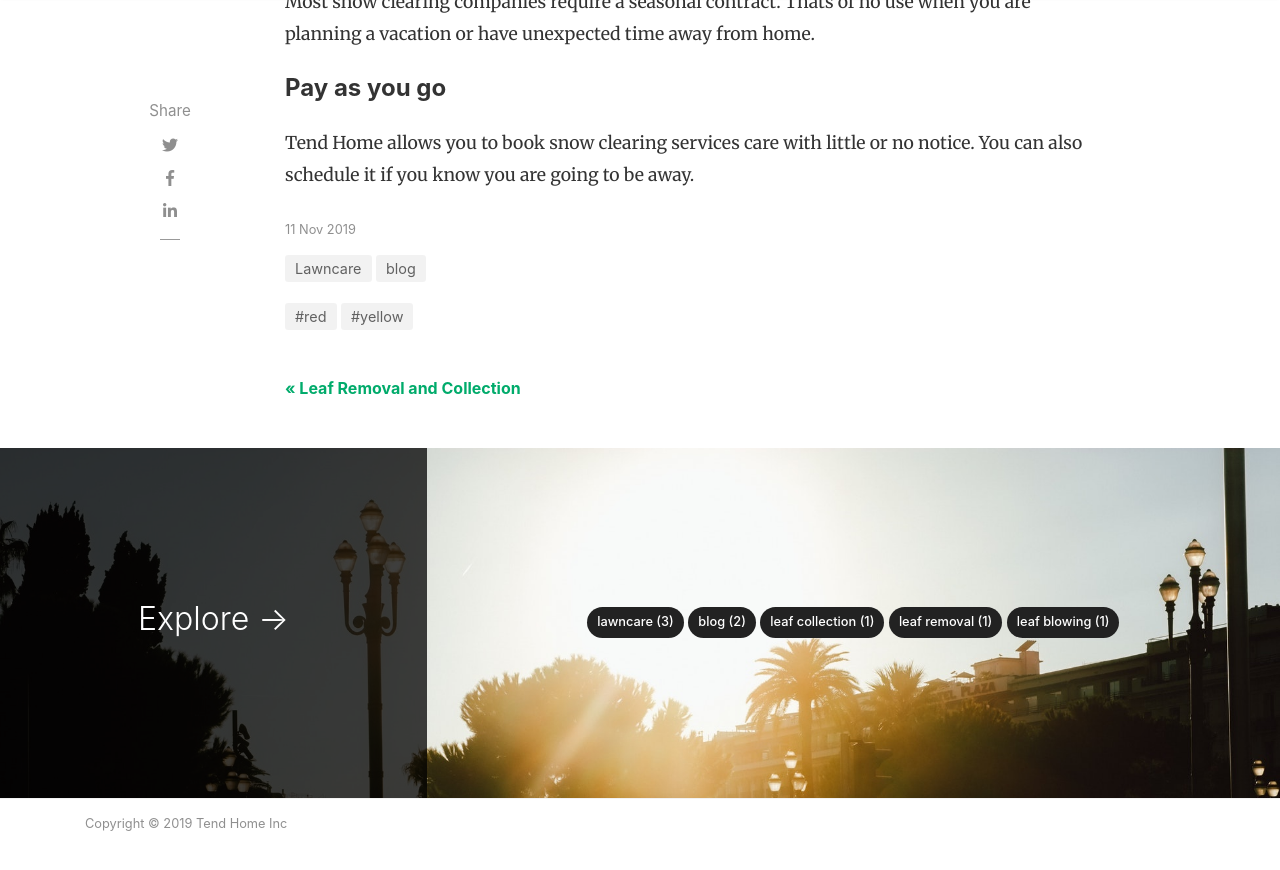
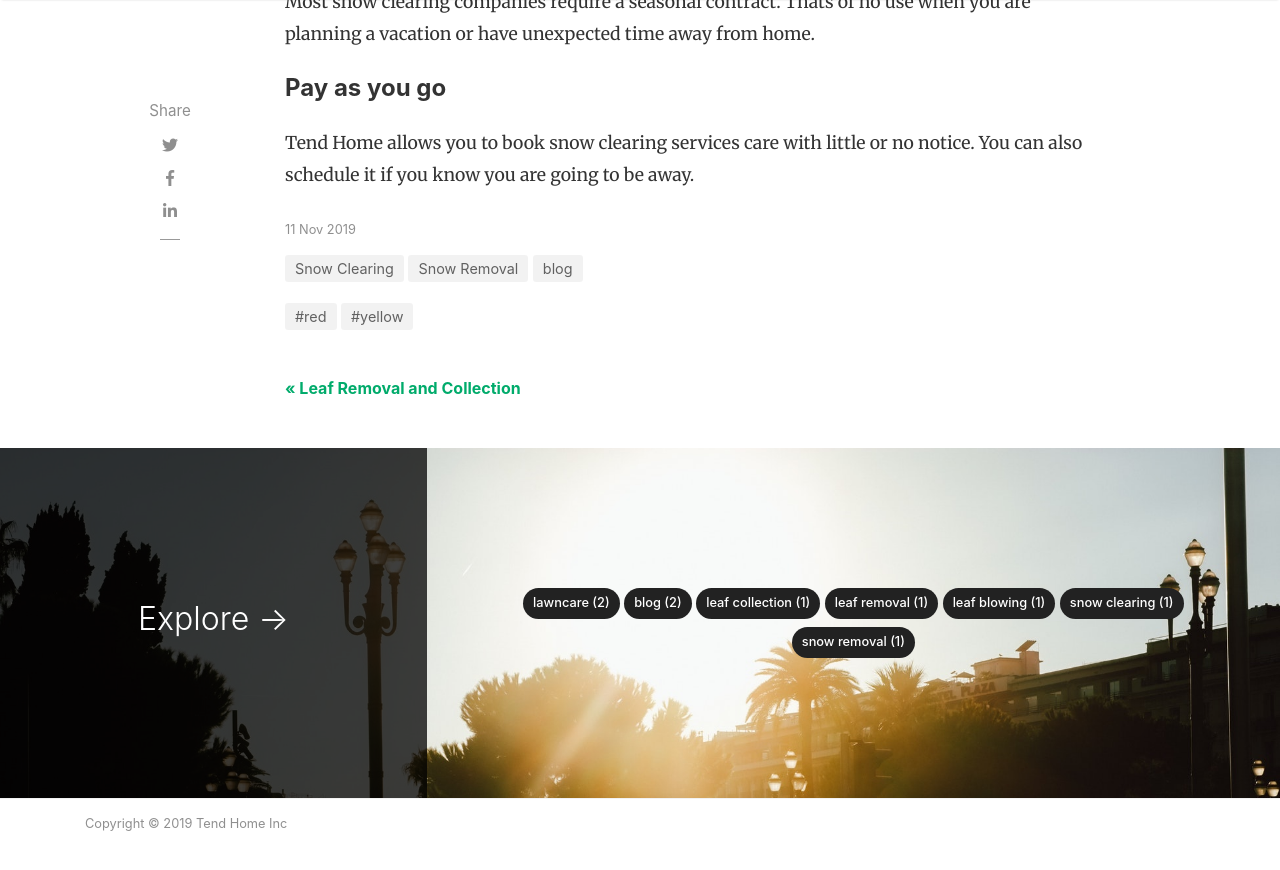
Before and after one commit to tendhome/site, a Jekyll site: the page built from _posts/2019-11-11-snow-clearing.md, in a window 1280 px wide and 900 px high, scrolled down 989 px. Shown: the top 870 px of the window. Built offline with Jekyll 4.4.1, drawn with Linux system fonts in a browser that asks for light colours; nearby versions of some CDN libraries; some of the changed text lies outside the part shown.

Commit message:
snow desc and title

```diff
--- a/_posts/2019-11-11-snow-clearing.md
+++ b/_posts/2019-11-11-snow-clearing.md
@@ -1,11 +1,11 @@
 ---
 layout: post
-title:  "Lawn Care"
+title:  'Snow Clearing'
 author: john
-categories: [ Lawncare, blog ]
+categories: [ Snow Clearing, Snow Removal, blog ]
 tags: [red, yellow]
 image: assets/images/snow.jpg
-description: "Keep your lawn looking sharp even when busy, sick or away."
+description: "Keep your property clear of snow even when busy, sick or away"
 featured: true
 hidden: true
 ---
```
